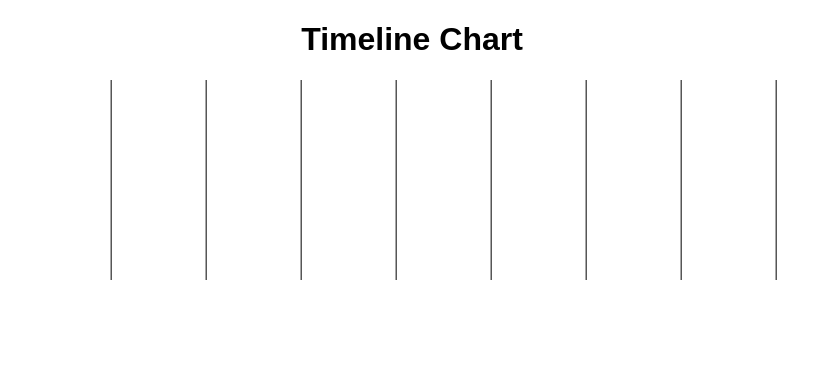
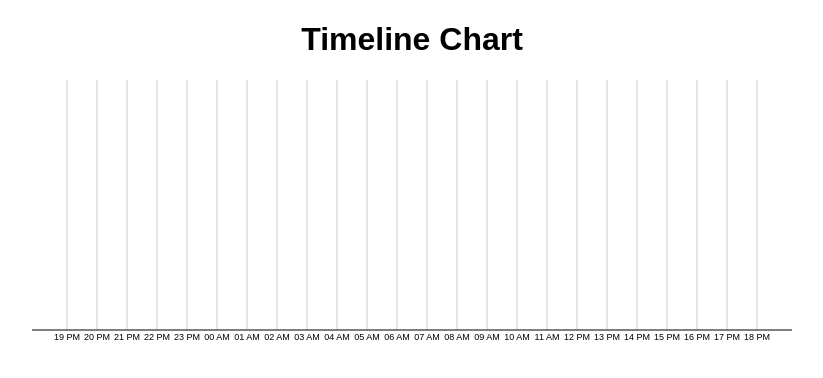
Before and after one commit to santhoshmp89/timeline-chart, a React (Create React App) app: page / in a window 1280 px wide. Shown: the top 378 px of the page, without its empty margins (228-1051 px from the left). Built offline with nearby package versions, Linux system fonts and the light colour scheme.

Commit message:
added time label

```diff
--- a/src/TimeLineChart.js
+++ b/src/TimeLineChart.js
@@ -1,21 +1,21 @@
 import React from "react";
 import * as d3 from "d3";
 
-const SVG_WIDTH = 800;
-const SVG_HEIGHT = 200;
-const StartDate = new Date("Tue Dec 21 2021 00:00:00 GMT+0530");
-const EndDate = new Date("Tue Dec 21 2021 24:00:00 GMT+0530");
-const format = d3.timeFormat("%I %p");
 const Margin = {
   top: 20,
   right: 20,
   bottom: 20,
   left: 20
 };
+const SVG_WIDTH = 800 - Margin.left - Margin.right;
+const SVG_HEIGHT = 300 - Margin.top - Margin.bottom;
+const StartDate = new Date("Tue Dec 21 2021 00:00:00 GMT+0530");
+const EndDate = new Date("Tue Dec 21 2021 24:00:00 GMT+0530");
+const format = d3.timeFormat("%H %p");
 
 const TimelineChart = () => {
   const svgRef = React.useRef(null);
-  const svgElement = d3.select(svgRef.current);
+  // const svgElement = d3.select(svgRef.current);
   React.useEffect(() => {}, []);
 
   const xScale = d3
@@ -23,17 +23,42 @@ const TimelineChart = () => {
     .domain([StartDate, EndDate])
     .range([Margin.left, SVG_WIDTH - Margin.right]);
 
-  const xAxisGenerator = d3.axisBottom(xScale);
-  svgElement.append("g").call(xAxisGenerator);
+  // const xAxisGenerator = d3
+  //   .axisBottom()
+  //   .scale(xScale)
+  //   .ticks(d3.timeHour.every(4));
+
+  // if (svgElement) {
+  //   svgElement
+  //     .append("g")
+  //     .attr("transform", "translate(0, " + SVG_HEIGHT + ")")
+  //     .call(xAxisGenerator);
+  // }
 
   return (
     <svg ref={svgRef} width={SVG_WIDTH} height={SVG_HEIGHT}>
-      {xScale.ticks(12).map((tickerValue) => (
+      {xScale.ticks(24).map((tickerValue) => (
         <g key={tickerValue} transform={`translate(${xScale(tickerValue)}, 0)`}>
-          <line x1="0" y1="0" x2="0" y2={SVG_HEIGHT} stroke="black" />
-          {/* <text x="0" y={SVG_HEIGHT} textAnchor="middle">{format(tickerValue)}</text> */}
+          <line x1="0" y1="0" x2="0" y2={SVG_HEIGHT - 10} stroke="#ccc" />
+          <text
+            x="0"
+            y={SVG_HEIGHT}
+            textAnchor="middle"
+            style={{ fontSize: 9 }}
+          >
+            {format(tickerValue)}
+          </text>
         </g>
       ))}
+      <g>
+        <line
+          x1="0"
+          y1={SVG_HEIGHT - 10}
+          x2={SVG_WIDTH}
+          y2={SVG_HEIGHT - 10}
+          stroke="black"
+        />
+      </g>
     </svg>
   );
 };
```
